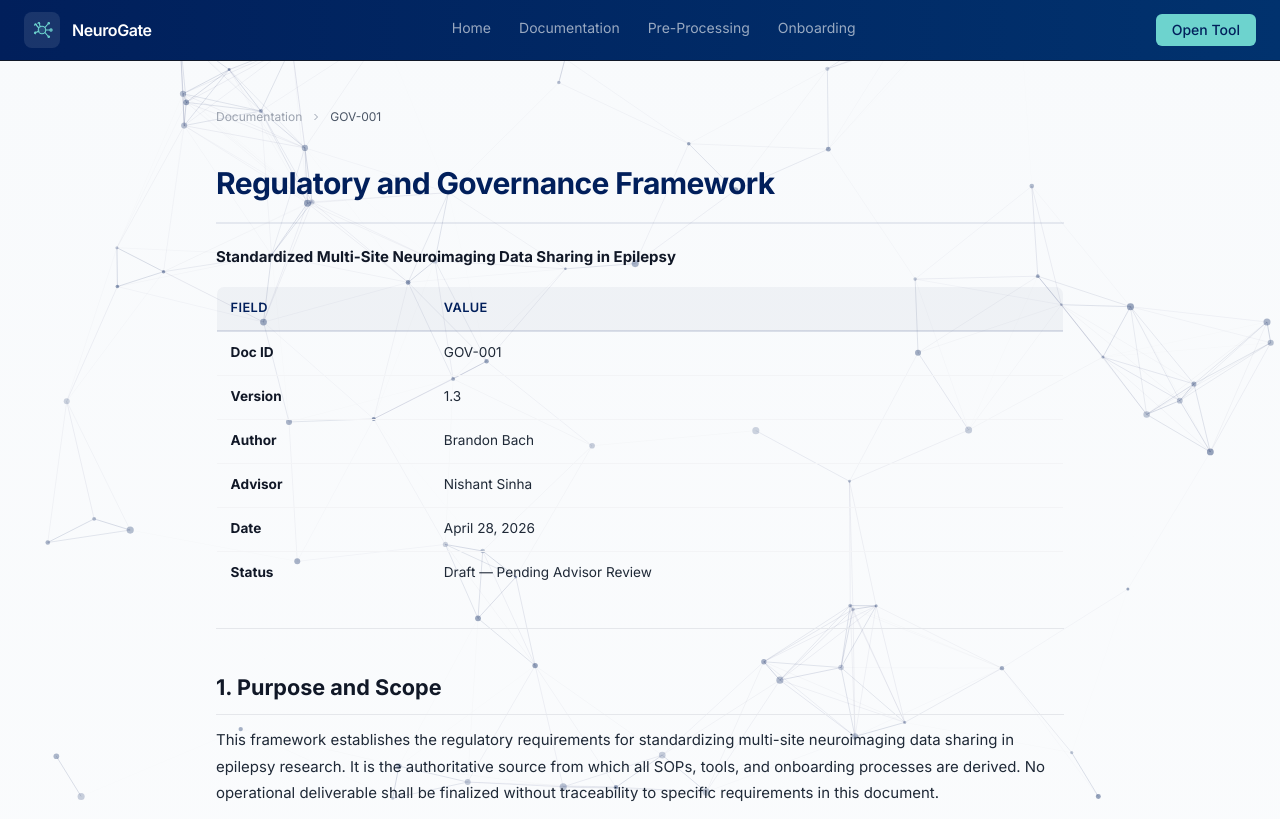
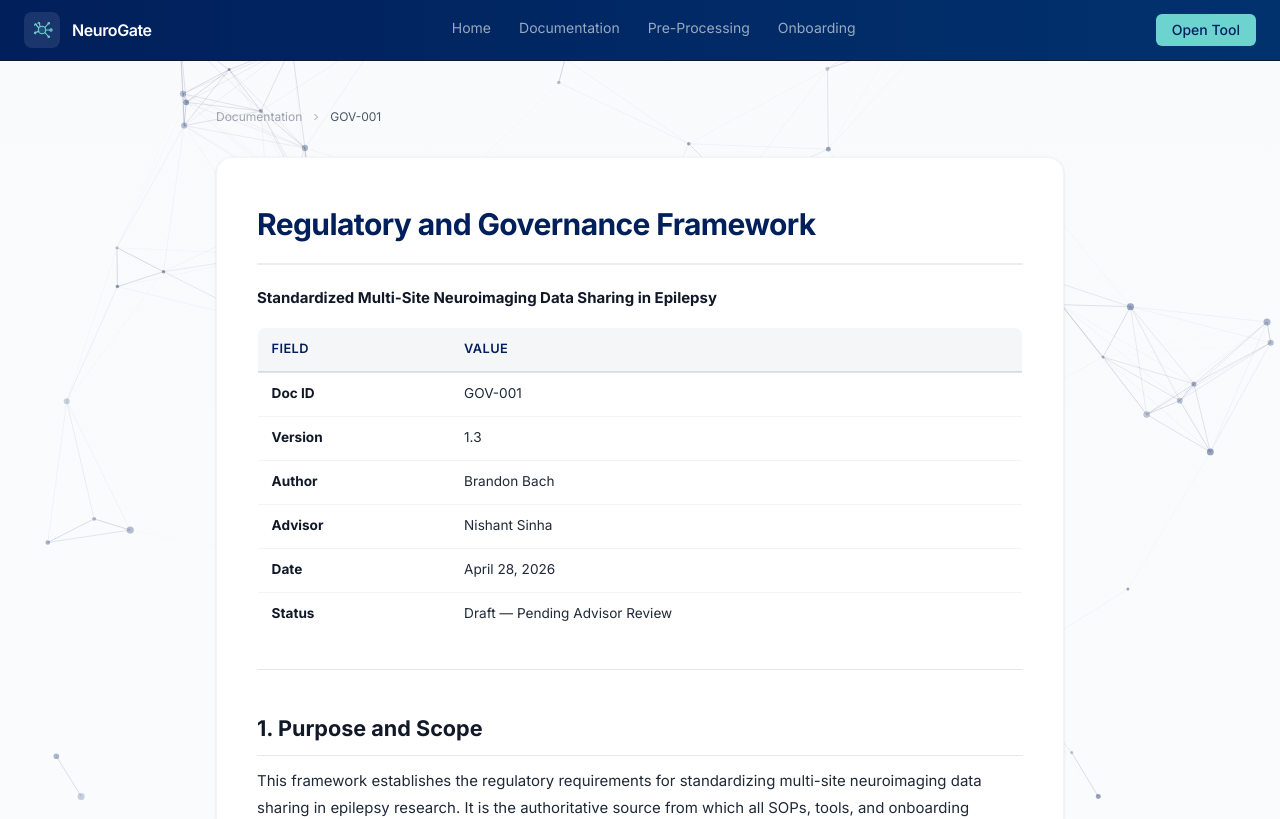
Before and after one commit to brandonbach44-sudo/Neurogate-Protocol, a React (Vite) app: page /docs/gov-001 in a window 1280 px wide. Shown: the top 819 px of the page. Built offline with nearby package versions, Linux system fonts and the light colour scheme.

Commit message:
Add white background card behind document content for readability

```diff
--- a/src/pages/DocViewerPage.tsx
+++ b/src/pages/DocViewerPage.tsx
@@ -85,7 +85,7 @@ export default function DocViewerPage() {
   }
 
   return (
-    <div className="max-w-4xl mx-auto px-6 py-12">
+    <div className="max-w-4xl mx-auto px-6 py-12 relative z-10">
       {/* Breadcrumb */}
       <div className="flex items-center gap-2 text-xs text-gray-400 mb-8">
         <Link to="/docs" className="no-underline hover:text-gray-600 transition-colors" style={{ color: '#9ca3af' }}>
@@ -124,7 +124,7 @@ export default function DocViewerPage() {
 
       {/* Document content */}
       {!loading && !error && (
-        <article className="doc-content">
+        <article className="doc-content bg-white rounded-2xl border border-gray-100 shadow-sm p-8 md:p-10">
           <Markdown remarkPlugins={[remarkGfm]}>{content}</Markdown>
         </article>
       )}
```
